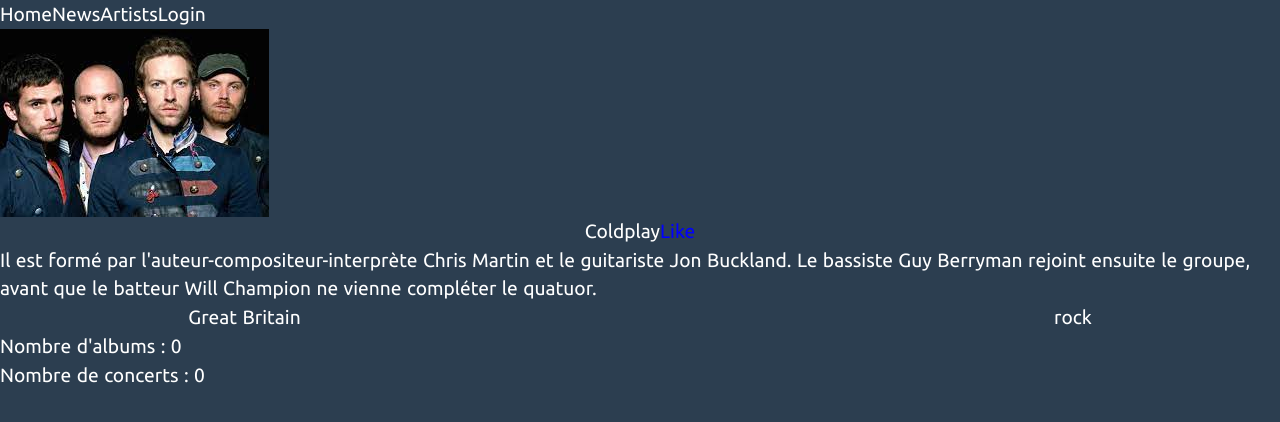
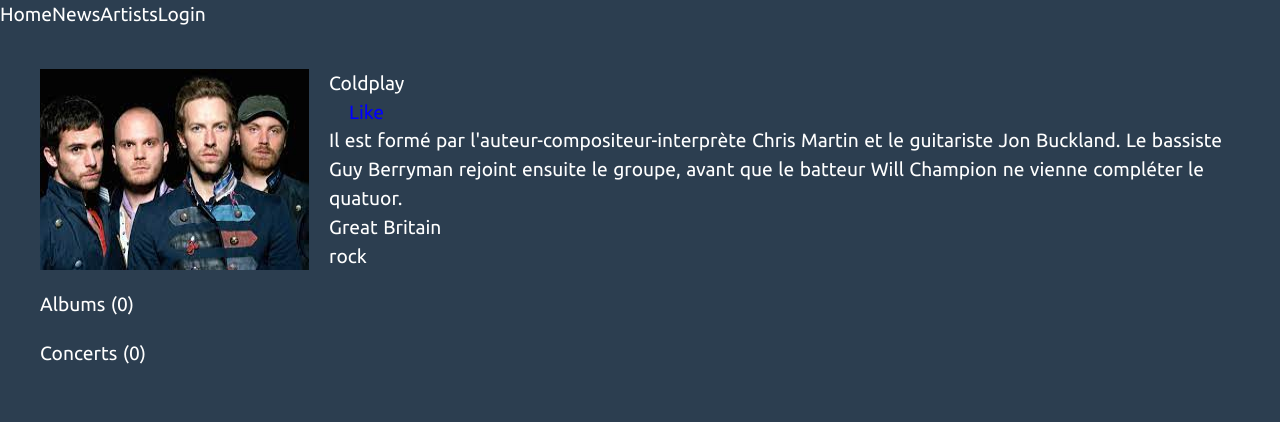
Before and after one commit to c-noblet/musik-news, a Nuxt app: page /artist/1 in a window 1280 px wide. Shown: the top 422 px of the page. Built offline with nearby package versions, Linux system fonts and the light colour scheme; data requests are answered from the project's data file.

Commit message:
Tentative de style n°2 (page artist)

```diff
--- a/assets/scss/style.scss
+++ b/assets/scss/style.scss
@@ -35,3 +35,43 @@
     }
   }
 }
+
+img.avatar-artist {
+  max-width: 20rem;
+}
+
+.album {
+  width: 10rem;
+  height: 15rem;
+  margin-right: 1rem;
+  :first-child {
+    margin-right: 0rem;
+  }
+  -webkit-transition: all 0.5s;
+  -moz-transition: all 0.5s;
+  -ms-transition: all 0.5s;
+  -o-transition: all 0.5s;
+  transition: all 0.5s;
+  .cover {
+    width: 10rem;
+    height: 10rem;
+    background-color: $white;
+    border-radius: 0.4rem;
+    position: relative;
+    .hover {
+      display: none;
+    }
+  }
+  &:hover {
+    opacity: 0.9;
+    .hover {
+      width: 100%;
+      height: 100%;
+      display: flex;
+      flex-direction: column;
+      justify-content: center;
+      align-items: center;
+      color: $black;
+    }
+  }
+}
--- a/assets/scss/utils/typo.scss
+++ b/assets/scss/utils/typo.scss
@@ -15,6 +15,10 @@ body {
   min-height: 100vh;
 }
 
+main {
+  padding: 2.5rem;
+}
+
 .text-grey {
   color: $grey;
 }
--- a/pages/artist/_id.vue
+++ b/pages/artist/_id.vue
@@ -1,38 +1,48 @@
 <template>
   <div>
-    <img :src="artist.avatar" alt="Avatar de l'artiste/groupe">
-    <div class="flex flex-row justify-center items-center">
+    <div class="flex flex-col md:flex-row">
+      <img :src="artist.avatar" alt="Avatar de l'artiste/groupe" class="avatar-artist">
+      <div class="flex flex-col md:ml-5">
           <h1>{{ artist.name }}</h1>
+        <div class="flex flex-row">
+          <span>{{ artist.likes }}</span>
           <button
             :disabled="!isAuth"
             @click="like()"
-        :class="btnLikeClassName"
+            :class="btnLikeClassName + ' ml-5'"
           >
             <!-- TODO : replace libelle by font awesome or svg -->
             {{ btnLikeLibelle }}
           </button>
         </div>
         <p>{{ artist.description }}</p>
-    <div class="flex flex-row justify-around items-center">
-      <span>{{ artist.origin }}</span>
-      <span>{{ artist.likes }}</span>
-      <span>{{ genre.name }}</span>
+        <p>{{ artist.origin }}</p>
+        <p>{{ genre.name }}</p>
       </div>
-    <h3>Nombre d'albums : {{ albums.length }}</h3>
-    <ul>
-      <li v-for="album in albums" :key="album.id" :album="album">
-        {{ album.name }} <br>
-        Sortie : {{ album.released }} <br>
-        Nombre de chanson : {{ album.tracks }}
+    </div>
+    <div class="my-5">
+      <h2>Albums ({{ albums.length }})</h2>
+      <ul class="flex flex-row flew-wrap justify-start items-center">
+        <li v-for="album in albums" :key="album.id" :album="album" class="album flex flex-col justify-center items-center">
+          <div class="cover">
+            <div class="hover">
+              <p>{{ album.released }}</p>
+              <p>{{ album.tracks }} tracks</p>
+            </div>
+          </div>
+          <p>{{ album.name }}</p>
         </li>
       </ul>
-    <h3>Nombre de concerts : {{ concerts.length }}</h3>
+    </div>
+    <div>
+      <h2>Concerts ({{ concerts.length }})</h2>
       <ul>
         <li v-for="concert in concerts" :key="concert.id" :concert="concert">
           {{ concert.name }} <br>
           Date : {{ concert.date }}
         </li>
       </ul>
+    </div>
   </div>
 </template>
 
```
Lines whose indentation alone changed are shown as unchanged.
